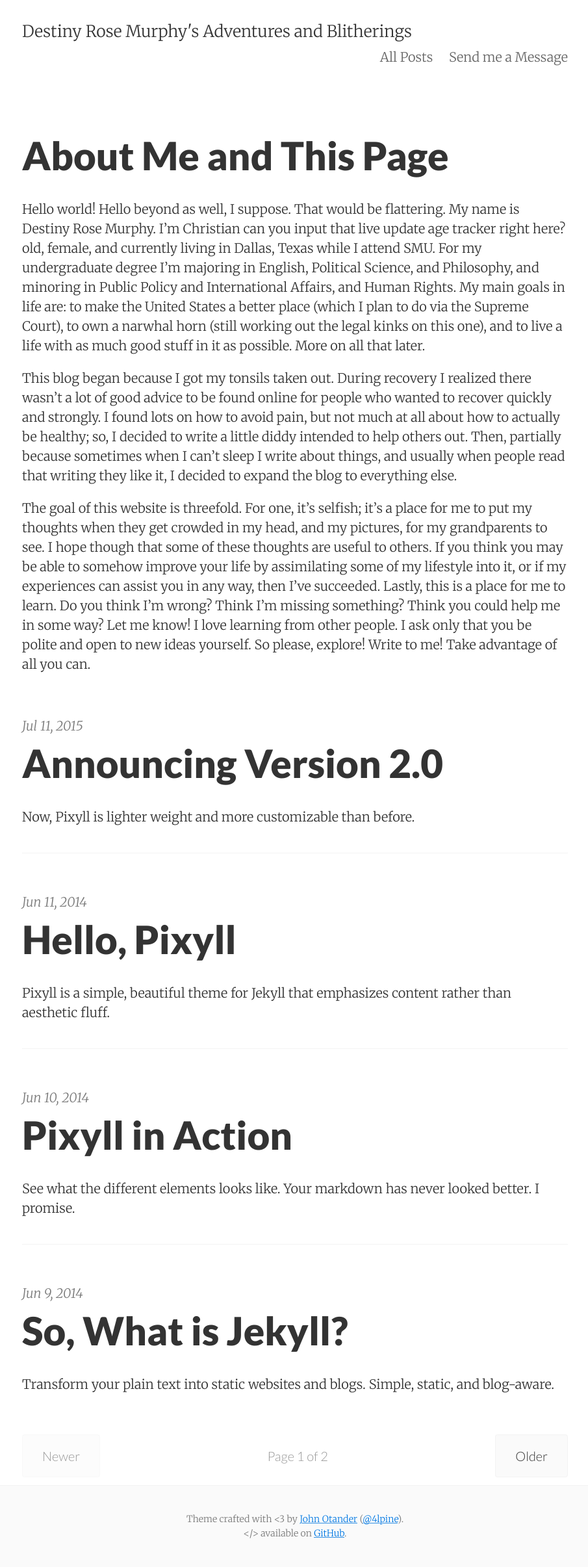
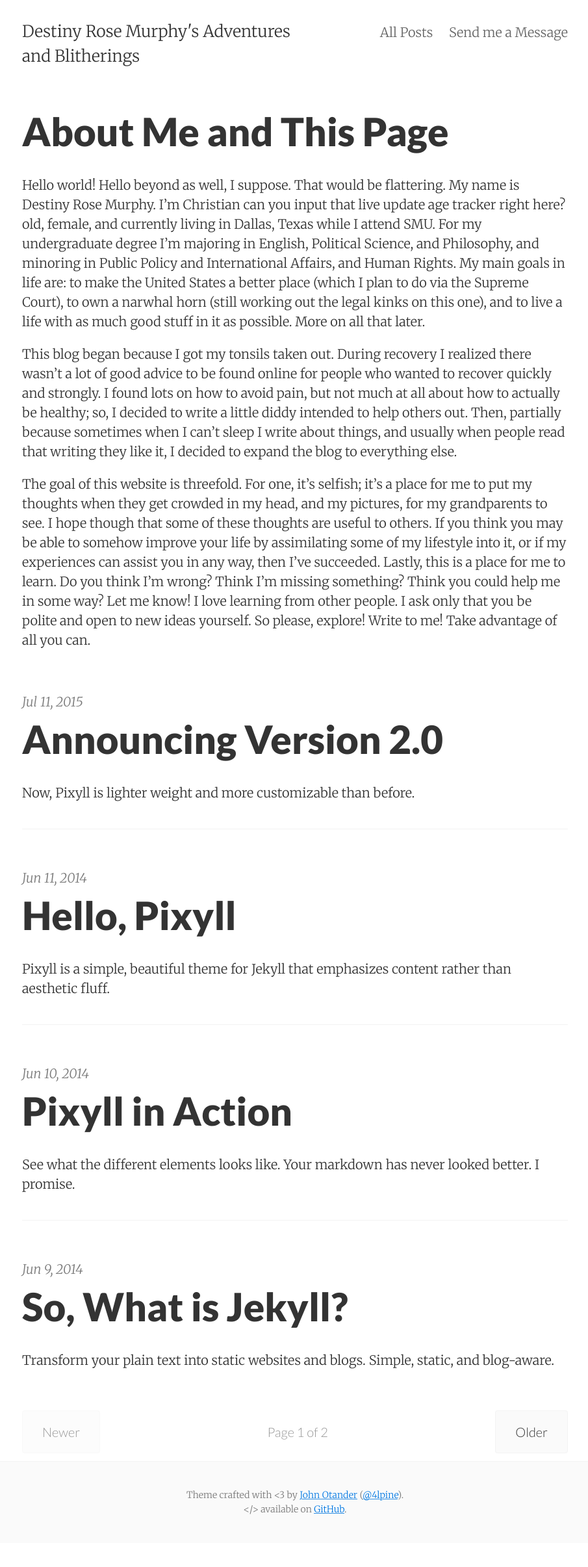
Before and after one commit to DestinyRoseMurphy/DestinyRoseMurphy.github.io, a Jekyll site: the page built from index.html, in a window 1280 px wide. Shown: the whole page at 65% size, without its empty margins (186-1091 px from the left). Built offline with Jekyll 4.4.1, drawn with Linux system fonts in a browser that asks for light colours; the list of posts is cut into pages by our own code; after the commit the page ends 2374 px from its top, so only the background shows below that.

Commit message:
Christian's layout changes

```diff
--- a/_includes/header.html
+++ b/_includes/header.html
@@ -1,7 +1,7 @@
 <header class="site-header px2 px-responsive">
   <div class="mt2 wrap">
     <div class="measure">
-      <a href="{{ site.url }}" class="site-title">{{ site.title }}</a>
+      <a href="{{ site.url }}" class="site-title" style="max-width: 50%">{{ site.title }}</a>
       <nav class="site-nav">
         {% include navigation.html %}
       </nav>
--- a/_sass/basscss/_base-typography.scss
+++ b/_sass/basscss/_base-typography.scss
@@ -15,7 +15,7 @@ h6 {
   font-family: $heading-font-family;
   font-weight: $heading-font-weight;
   line-height: $heading-line-height;
-  margin-top: 1em;
+  // margin-top: 1em;
   margin-bottom: .5em;
 }
 
--- a/_sass/basscss/_utility-white-space.scss
+++ b/_sass/basscss/_utility-white-space.scss
@@ -140,7 +140,8 @@
 }
 
 .p2 {
-  padding: $space-2;
+  // padding: $space-2;
+  padding-bottom: $space-2;
 }
 
 .py2 {
```
